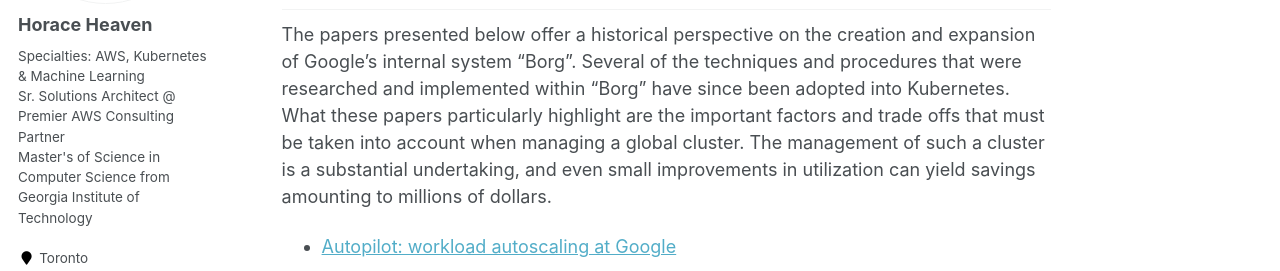
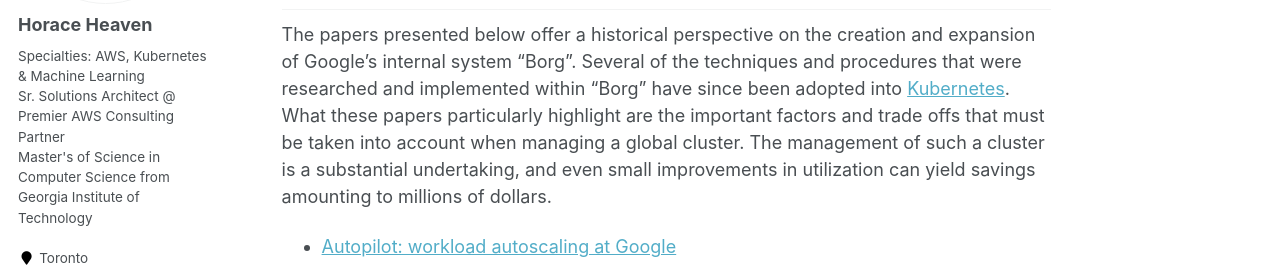
Before and after one commit to horaceheaven/horaceheaven.github.io, a Jekyll site: the page built from _publications/cluster-management-papers.md, in a window 1280 px wide and 1148 px high. Shown: the part 289-560 px from the top of the window. Built offline with Jekyll 4.4.1, drawn with Linux system fonts in a browser that asks for light colours; part of the change alters nothing that is shown.

Commit message:
Update doc

```diff
--- a/_publications/cluster-management-papers.md
+++ b/_publications/cluster-management-papers.md
@@ -8,7 +8,7 @@ permalink: /publications/cluster-management-papers
 
 ## Insightful Papers on Cluster Management at Scale
 
-The papers presented below offer a historical perspective on the creation and expansion of Google's internal system "Borg". Several of the techniques and procedures that were researched and implemented within "Borg" have since been adopted into Kubernetes. What these papers particularly highlight are the important factors and trade offs that must be taken into account when managing a global cluster. The management of such a cluster is a substantial undertaking, and even small improvements in utilization can yield savings amounting to millions of dollars.
+The papers presented below offer a historical perspective on the creation and expansion of Google's internal system "Borg". Several of the techniques and procedures that were researched and implemented within "Borg" have since been adopted into [Kubernetes](https://kubernetes.io/). What these papers particularly highlight are the important factors and trade offs that must be taken into account when managing a global cluster. The management of such a cluster is a substantial undertaking, and even small improvements in utilization can yield savings amounting to millions of dollars.
 
 * [Autopilot: workload autoscaling at Google](https://research.google/pubs/pub49174/)
 * [Borg: the Next Generation](https://research.google/pubs/pub49065/)
```
